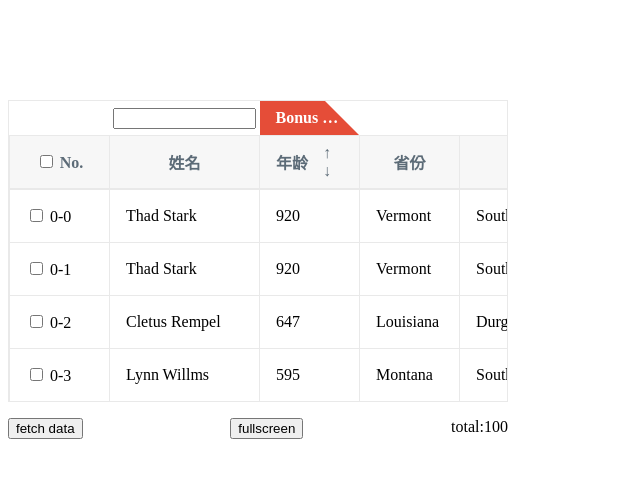
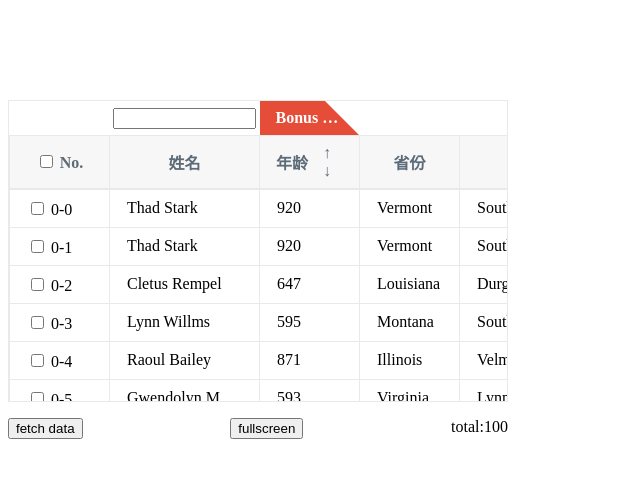
Before and after one commit to Mrooze-zeng/virtual-table-list-demo, a Vue app: page / in a window 1280 px wide. Both pictures are taken after a click on the button "fetch data". Shown: the top 478 px of the page, without its empty margins (0-640 px from the left). Built offline with nearby package versions, Linux system fonts and the light colour scheme.

Commit message:
固定表格单元高度

```diff
--- a/src/components/cn-table-body.vue
+++ b/src/components/cn-table-body.vue
@@ -17,6 +17,7 @@
       <tbody>
         <tr v-for="(row, i) in visibleData" :key="i">
           <td v-for="col in columns" :key="col.key">
+            <div class="td-container">
               <slot
                 v-if="col.body"
                 name="body"
@@ -26,6 +27,7 @@
               <span v-else>
                 {{ row[col.key] }}
               </span>
+            </div>
           </td>
         </tr>
       </tbody>
@@ -142,17 +144,6 @@ export default {
       this.end = this.start + this.visibleCount * 2;
       this.TableBodyheight = v;
       dom.scrollTop = 0;
-
-      // if (this.visibleCount > this.dataSource.length) {
-      //   dom.scrollTop = v;
-      //   // this.TableBodyheight = Math.ceil(
-      //   //   this.dataSource.length * this.itemHeight,
-      //   // );
-      // } else {
-      //   // this.TableBodyheight = v;
-      //   dom.scrollTop = 0;
-      // }
-      console.log(v, this.visibleCount > this.dataSource.length);
     },
   },
   mounted() {},
@@ -189,4 +180,13 @@ export default {
   height: calc(100% + 1px);
   visibility: hidden;
 }
+.td-container {
+  box-sizing: border-box;
+  padding: 8px 16px;
+  width: 100%;
+  height: 35px;
+  overflow: hidden;
+  text-overflow: ellipsis;
+  white-space: nowrap;
+}
 </style>
--- a/src/components/cn-table.vue
+++ b/src/components/cn-table.vue
@@ -166,14 +166,7 @@ export default {
       }
       let tableBodyHeight = height - headerHeight;
       if (this.dataSource.length) {
-        // if (
-        //   itemHeight &&
-        //   this.dataSource.length * itemHeight < tableBodyHeight
-        // ) {
-        //   this.tableBodyHeight = this.dataSource.length * itemHeight;
-        // } else {
         this.tableBodyHeight = tableBodyHeight;
-        // }
       }
     },
   },
@@ -204,13 +197,13 @@ table th {
   color: #5c6b77;
   font-weight: 600;
   white-space: nowrap;
+  padding: 8px 16px;
 }
 table td {
   background: #fff;
 }
 table td,
 table th {
-  padding: 8px 16px;
   border: 1px solid #e9e9e9;
 }
 
```
Lines whose indentation alone changed are shown as unchanged.
